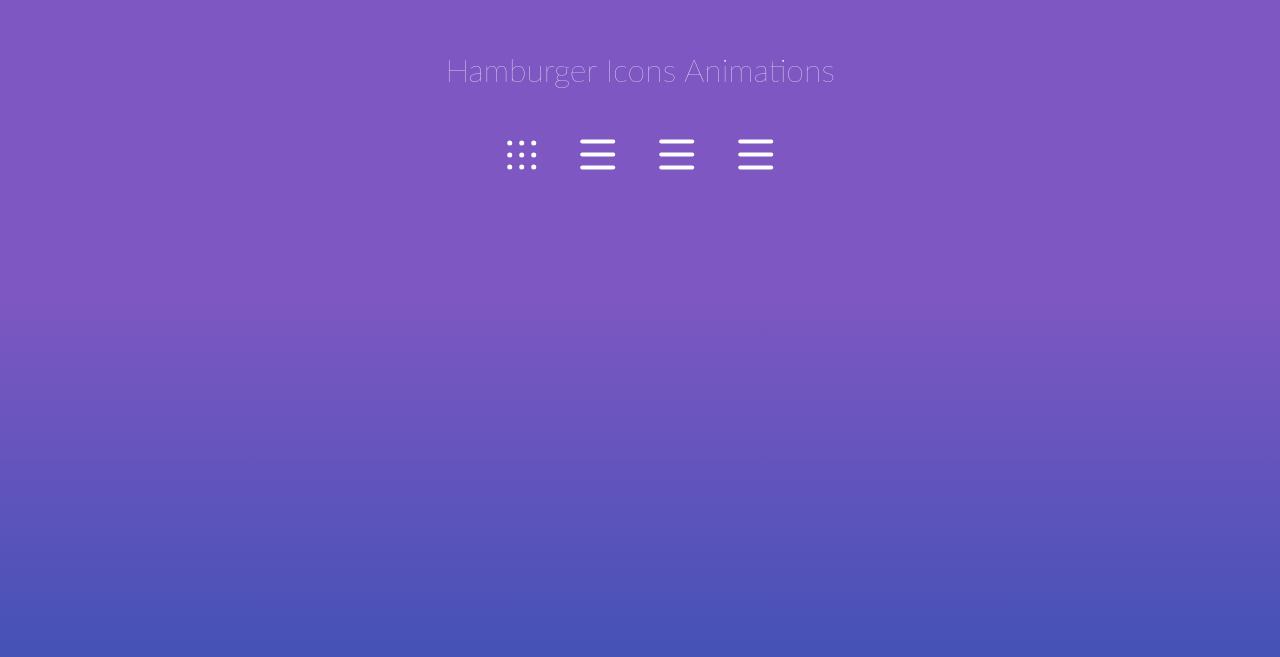
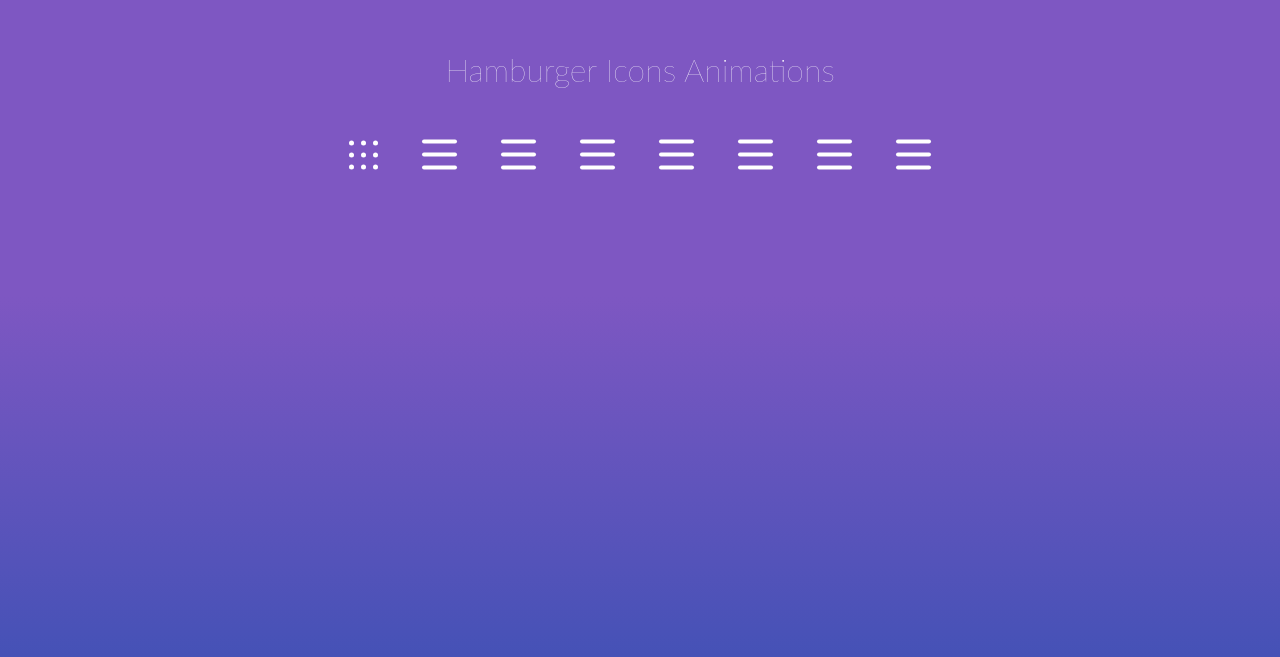
Before and after one commit to wxx961023/css3--animation, a plain HTML site: page Hamburger-Icons-Animations/index.html in a window 1280 px wide. Shown: the part 105-762 px from the top of the page. Drawn offline with Linux system fonts and the light colour scheme.

Commit message:
完成所有的icon

```diff
--- /dev/null
+++ b/Hamburger-Icons-Animations/css/icon5.css
@@ -0,0 +1,62 @@
+.nav-icon-5{
+  height: 30px;
+  width: 35px;
+  transition: .2s;
+  position: relative;
+  display: inline-block;
+  cursor: pointer;
+}
+.nav-icon-5 span{
+  position: absolute;
+  width: 100%;
+  height: 4px;
+  border-radius: 2px;
+  background: #FFF;
+  transition-duration: 500ms;
+}
+.nav-icon-5 span:nth-child(1){
+  top: 0;
+  left: 0;
+}
+.nav-icon-5 span:nth-child(2){
+  top: 13px;
+  left: 0;
+  opacity:1;
+}
+.nav-icon-5 span:nth-child(3){
+  bottom: 0;
+  left: 0;
+}
+.nav-icon-5:not(.open):hover span{
+  transition: 350ms cubic-bezier(0.8, 0.5, 0.2, 1.4);
+}
+.nav-icon-5:not(.open):hover span:nth-child(1){
+  transform: rotate(-3deg) scaleY(1.1);
+}
+.nav-icon-5:not(.open):hover span:nth-child(2){
+  transform: rotate(3deg) scaleY(1.1);
+}
+.nav-icon-5:not(.open):hover span:nth-child(3){
+  transform: rotate(-4deg) scaleY(1.1);
+}
+
+.nav-icon-5.open span{
+  transition: .35s cubic-bezier(0.8, 0.5, 0.2, 1.4);
+}
+.nav-icon-5.open span:nth-child(1){
+  transition-delay: 100ms;
+  transform: rotate(45deg);
+  top: 13px;
+  width: 35px;
+}
+.nav-icon-5.open span:nth-child(2){
+  transition-delay: 150ms;
+  opacity: 0;
+}
+
+.nav-icon-5.open span:nth-child(3){
+  transition-delay: 50ms;
+  transform: rotate(-45deg);
+  width: 35px;
+  top: 13px;
+}
--- /dev/null
+++ b/Hamburger-Icons-Animations/css/icon6.css
@@ -0,0 +1,63 @@
+.nav-icon-6{
+  width: 35px;
+  height: 30px;
+  display: inline-block;
+  position: relative;
+  cursor: pointer;
+  transition: .1s;
+}
+
+.nav-icon-6 span{
+  width: 100%;
+  height: 4px;
+  background: #FFF;
+  border-radius: 2px;
+  position: absolute;
+  transition: .3s cubic-bezier(.8, .5, .2, 1.4);
+}
+.nav-icon-6 span:nth-child(1){
+  top: 0;
+  left: 0;
+}
+.nav-icon-6 span:nth-child(2){
+  top: 13px;
+  opacity: 1;
+  left: 0;
+}
+.nav-icon-6 span:nth-child(3){
+  bottom: 0;
+  left: 0;
+}
+
+.nav-icon-6:not(.open):hover span:nth-child(1){
+  transform: scaleY(1.2);
+  transition-delay: 50ms;
+  left: -3px;
+}
+.nav-icon-6:not(.open):hover span:nth-child(2){
+  transform: rotate(4deg);
+  transition-delay: 150ms;
+}
+.nav-icon-6:not(.open):hover span:nth-child(3){
+  transform: scaleY(1.2);
+  transition-delay: 100ms;
+  left: 3px;
+}
+
+.nav-icon-6.open span{
+  transition: .35s cubic-bezier(.8, .5, .2, 1.4);
+}
+.nav-icon-6.open span:nth-child(1){
+  top: 13px;
+  left: -7px;
+  transform: rotate(45deg) scaleX(0.7);
+}
+.nav-icon-6.open span:nth-child(2){
+  opacity: 0;
+  transition-duration: 50ms
+}
+.nav-icon-6.open span:nth-child(3){
+  top: 13px;
+  left: 7px;
+  transform: rotate(-45deg) scaleX(0.7);
+}
--- /dev/null
+++ b/Hamburger-Icons-Animations/css/icon7.css
@@ -0,0 +1,55 @@
+.nav-icon-7{
+  width: 35px;
+  height: 30px;
+  display: inline-block;
+  position: relative;
+  cursor: pointer;
+  transition: .1s;
+}
+.nav-icon-7 span{
+  width: 100%;
+  height: 4px;
+  border-radius: 2px;
+  position: absolute;
+  background-color: #FFF;
+  transition: .2s cubic-bezier(.8, .5, .2, 1.4);
+
+}
+.nav-icon-7 span:nth-child(1){
+  left: 0;
+  top: 0;
+}
+.nav-icon-7 span:nth-child(2){
+  top: 13px;
+  left: 0px;
+}
+.nav-icon-7 span:nth-child(3){
+  left: 0;
+  bottom: 0;
+}
+.nav-icon-7:not(.open):hover span{
+  transition: .35s cubic-bezier(.8, .5, .2, 1.4);
+}
+.nav-icon-7:not(.open):hover span:nth-child(1){
+  transform: scaleX(.8);
+}
+.nav-icon-7:not(.open):hover span:nth-child(2){
+  transform: scaleX(.5);
+}
+.nav-icon-7:not(.open):hover span:nth-child(3){
+  transform: scaleX(.8);
+}
+.nav-icon-7.open span{
+  transition: .35s cubic-bezier(.8, .5, .2 , 1.4);
+}
+.nav-icon-7.open span:nth-child(1){
+  top: 13px;
+  width: 30px;
+  transform: rotate(90deg);
+}
+.nav-icon-7.open span:nth-child(2){
+  width: 30px;
+}
+.nav-icon-7.open span:nth-child(3){
+  opacity: 0;
+}
--- /dev/null
+++ b/Hamburger-Icons-Animations/css/icon8.css
@@ -0,0 +1,53 @@
+.nav-icon-8{
+  width: 35px;
+  height: 30px;
+  display: inline-block;
+  position: relative;
+  cursor: pointer;
+  transition: .1s;
+}
+.nav-icon-8 span{
+  width: 100%;
+  height: 4px;
+  border-radius: 2px;
+  position: absolute;
+  background-color: #FFF;
+  transition: .2s cubic-bezier(.8, .5, .2, 1.4);
+
+}
+.nav-icon-8 span:nth-child(1){
+  left: 0;
+  top: 0;
+}
+.nav-icon-8 span:nth-child(2){
+  top: 13px;
+  left: 0px;
+}
+.nav-icon-8 span:nth-child(3){
+  left: 0;
+  bottom: 0;
+}
+.nav-icon-8:not(.open):hover span{
+  transition: .35s cubic-bezier(.8, .5, .2, 1.4);
+}
+.nav-icon-8:not(.open):hover span:nth-child(1){
+  transform: scaleX(.8);
+}
+.nav-icon-8:not(.open):hover span:nth-child(2){
+  transform: scaleX(.5);
+}
+.nav-icon-8:not(.open):hover span:nth-child(3){
+  transform: scaleX(.8);
+}
+.nav-icon-8.open span{
+  transition: .35s cubic-bezier(.8, .5, .2 , 1.4);
+}
+.nav-icon-8.open span:nth-child(1){
+  top: 13px;
+}
+.nav-icon-8.open span:nth-child(2){
+  top: 13px;
+}
+.nav-icon-8.open span:nth-child(3){
+  top: 13px;
+}
--- a/Hamburger-Icons-Animations/index.html
+++ b/Hamburger-Icons-Animations/index.html
@@ -11,6 +11,10 @@
 <link rel="stylesheet" href="./css/icon2.css">
 <link rel="stylesheet" href="./css/icon3.css">
 <link rel="stylesheet" href="./css/icon4.css">
+<link rel="stylesheet" href="./css/icon5.css">
+<link rel="stylesheet" href="./css/icon6.css">
+<link rel="stylesheet" href="./css/icon7.css">
+<link rel="stylesheet" href="./css/icon8.css">
 
 <body>
   <div class="container">
@@ -41,6 +45,26 @@
       <span></span>
       <span></span>
     </div>
+    <div class="icon nav-icon-5">
+      <span></span>
+      <span></span>
+      <span></span>
+    </div>
+    <div class="icon nav-icon-6">
+      <span></span>
+      <span></span>
+      <span></span>
+    </div>
+    <div class="icon nav-icon-7">
+      <span></span>
+      <span></span>
+      <span></span>
+    </div>
+    <div class="icon nav-icon-8">
+      <span></span>
+      <span></span>
+      <span></span>
+    </div>
   </div>
 </body>
 <script src="./index.js"></script>
```
